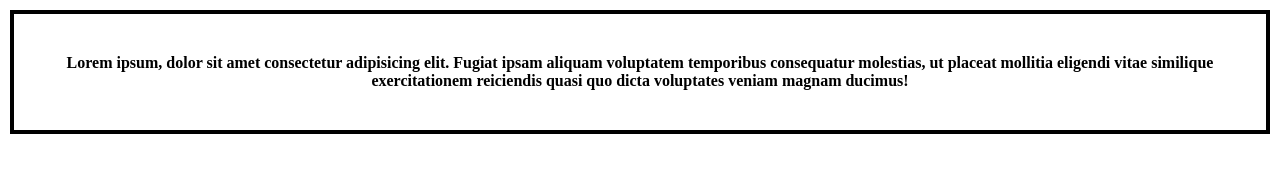
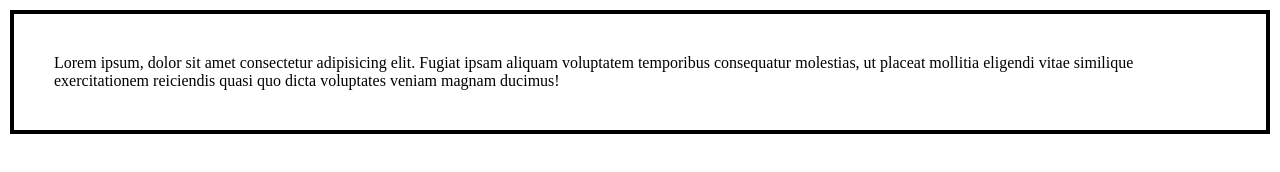
Before and after one commit to moraes7/learn-html, a plain HTML site: page layout-table/index02.html in a window 1280 px wide. Drawn offline with Linux system fonts and the light colour scheme.

```diff
--- a/layout-table/index02.html
+++ b/layout-table/index02.html
@@ -8,7 +8,7 @@
 <body>
     <table>
         <tr>
-            <th style="border: 4px solid black; padding: 40px;" >Lorem ipsum, dolor sit amet consectetur adipisicing elit. Fugiat ipsam aliquam voluptatem temporibus consequatur molestias, ut placeat mollitia eligendi vitae similique exercitationem reiciendis quasi quo dicta voluptates veniam magnam ducimus!</th>
+            <td style="border: 4px solid black; padding: 40px;" >Lorem ipsum, dolor sit amet consectetur adipisicing elit. Fugiat ipsam aliquam voluptatem temporibus consequatur molestias, ut placeat mollitia eligendi vitae similique exercitationem reiciendis quasi quo dicta voluptates veniam magnam ducimus!</td>
         </tr>
     </table>
 </body>
```
